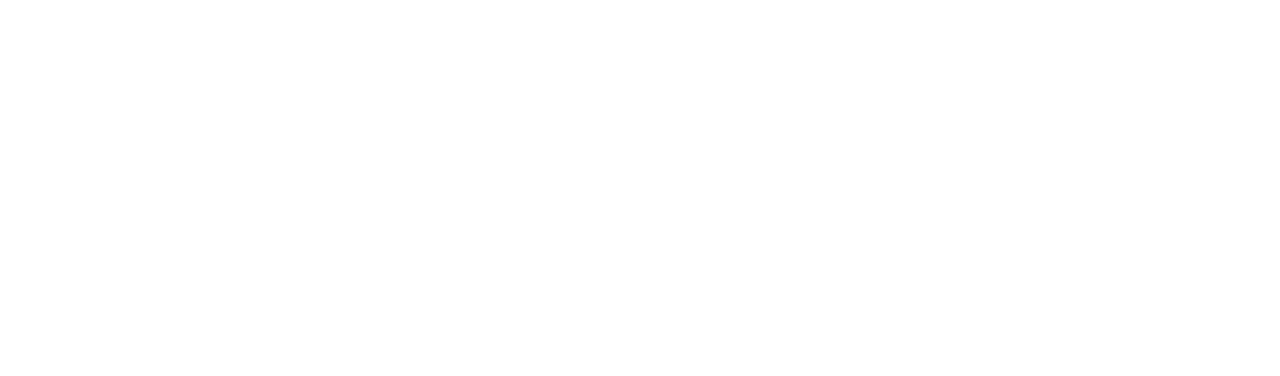
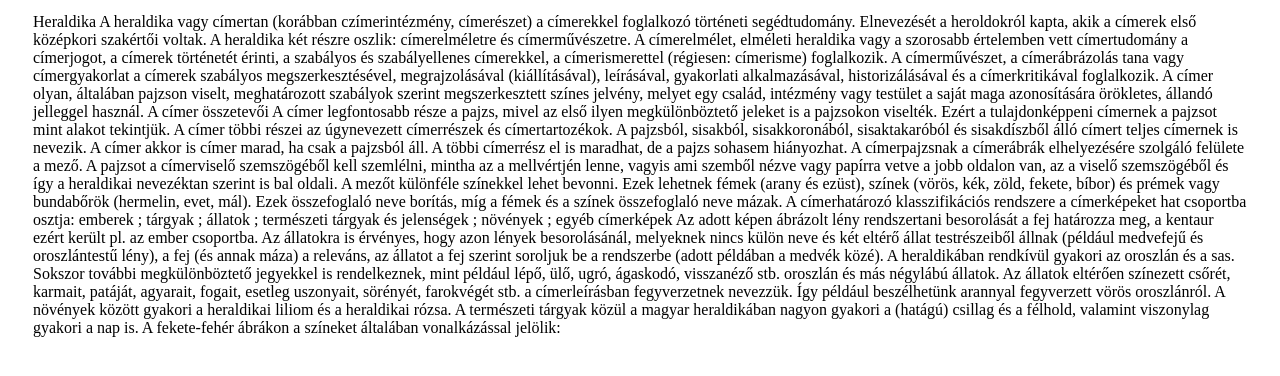
Before and after one commit to hrotkol24d/heraldika-2024-12-09, a plain HTML site: page index.html in a window 1280 px wide. Drawn offline with Linux system fonts and the light colour scheme.

Commit message:
3.feladat

```diff
--- a/index.html
+++ b/index.html
@@ -7,6 +7,30 @@
     <link rel="stylesheet" href="cimer.css">
 </head>
 <body>
+    Heraldika
+
+A heraldika vagy címertan (korábban czímerintézmény, címerészet) a címerekkel foglalkozó történeti segédtudomány. Elnevezését a heroldokról kapta, akik a címerek első középkori szakértői voltak. A heraldika két részre oszlik: címerelméletre és címerművészetre.
+
+A címerelmélet, elméleti heraldika vagy a szorosabb értelemben vett címertudomány a címerjogot, a címerek történetét érinti, a szabályos és szabályellenes címerekkel, a címerismerettel (régiesen: címerisme) foglalkozik.
+A címerművészet, a címerábrázolás tana vagy címergyakorlat a címerek szabályos megszerkesztésével, megrajzolásával (kiállításával), leírásával, gyakorlati alkalmazásával, historizálásával és a címerkritikával foglalkozik.
+
+A címer olyan, általában pajzson viselt, meghatározott szabályok szerint megszerkesztett színes jelvény, melyet egy család, intézmény vagy testület a saját maga azonosítására örökletes, állandó jelleggel használ.
+
+A címer összetevői
+
+A címer legfontosabb része a pajzs, mivel az első ilyen megkülönböztető jeleket is a pajzsokon viselték. Ezért a tulajdonképpeni címernek a pajzsot mint alakot tekintjük. A címer többi részei az úgynevezett címerrészek és címertartozékok. A pajzsból, sisakból, sisakkoronából, sisaktakaróból és sisakdíszből álló címert teljes címernek is nevezik. A címer akkor is címer marad, ha csak a pajzsból áll. A többi címerrész el is maradhat, de a pajzs sohasem hiányozhat.
+
+A címerpajzsnak a címerábrák elhelyezésére szolgáló felülete a mező. A pajzsot a címerviselő szemszögéből kell szemlélni, mintha az a mellvértjén lenne, vagyis ami szemből nézve vagy papírra vetve a jobb oldalon van, az a viselő szemszögéből és így a heraldikai nevezéktan szerint is bal oldali. A mezőt különféle színekkel lehet bevonni. Ezek lehetnek fémek (arany és ezüst), színek (vörös, kék, zöld, fekete, bíbor) és prémek vagy bundabőrök (hermelin, evet, mál). Ezek összefoglaló neve borítás, míg a fémek és a színek összefoglaló neve mázak.
+
+A címerhatározó klasszifikációs rendszere a címerképeket hat csoportba osztja:
+
+emberek ; tárgyak ; állatok ; természeti tárgyak és jelenségek ; növények ; egyéb címerképek
+
+Az adott képen ábrázolt lény rendszertani besorolását a fej határozza meg, a kentaur ezért került pl. az ember csoportba. Az állatokra is érvényes, hogy azon lények besorolásánál, melyeknek nincs külön neve és két eltérő állat testrészeiből állnak (például medvefejű és oroszlántestű lény), a fej (és annak máza) a releváns, az állatot a fej szerint soroljuk be a rendszerbe (adott példában a medvék közé).
+
+A heraldikában rendkívül gyakori az oroszlán és a sas. Sokszor további megkülönböztető jegyekkel is rendelkeznek, mint például lépő, ülő, ugró, ágaskodó, visszanéző stb. oroszlán és más négylábú állatok. Az állatok eltérően színezett csőrét, karmait, patáját, agyarait, fogait, esetleg uszonyait, sörényét, farokvégét stb. a címerleírásban fegyverzetnek nevezzük. Így például beszélhetünk arannyal fegyverzett vörös oroszlánról. A növények között gyakori a heraldikai liliom és a heraldikai rózsa. A természeti tárgyak közül a magyar heraldikában nagyon gyakori a (hatágú) csillag és a félhold, valamint viszonylag gyakori a nap is.
+
+A fekete-fehér ábrákon a színeket általában vonalkázással jelölik:
 
 </body>
 </html>
```
